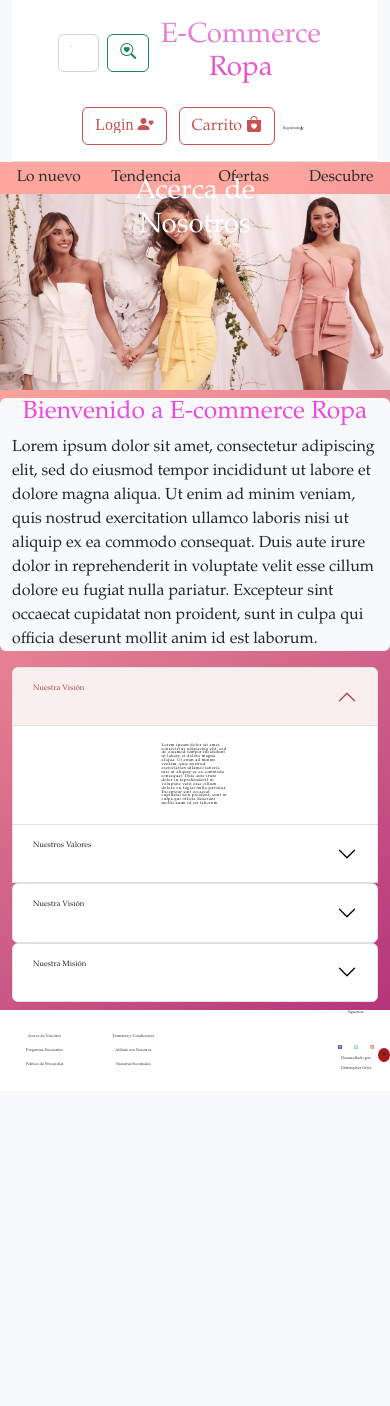
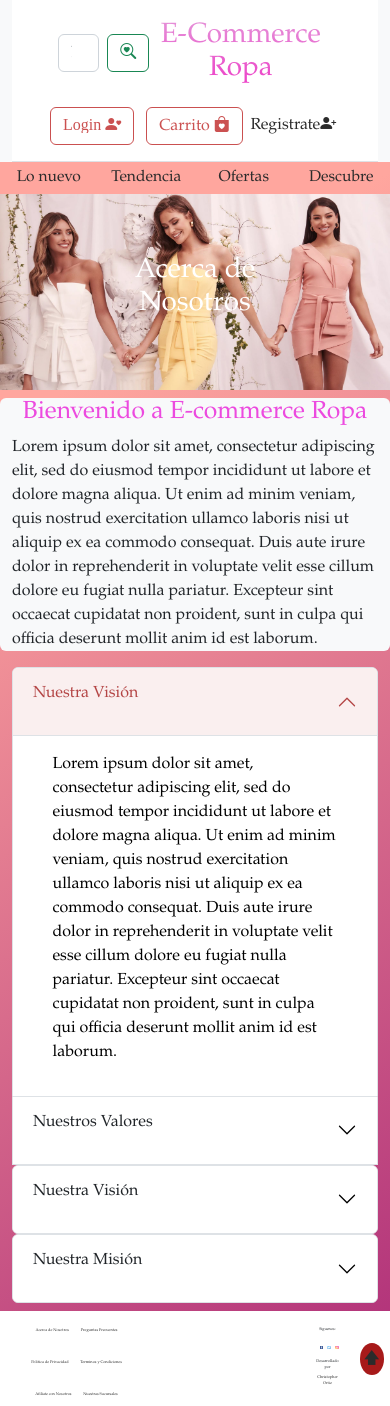
Before and after one commit to superchangoman2/tienda-ropa-Christopher-Ortiz, a PHP site: page /about-us.html in a window 390 px wide. Before the commit the page ends 1070 px from the top, so only its background shows below. Run offline with PHP 8.4, Linux system fonts and the light colour scheme; some libraries are stand-ins or nearby versions; grey boxes are pictures that could not be loaded.

Commit message:
Footer responsive
Se arregló el footer

```diff
--- a/about-us.html
+++ b/about-us.html
@@ -26,7 +26,7 @@
                 <div class="col-md-3 text-end">
                     <button type="button" class="btn btn-outline-primary me-2"><a href="login.html">Login </a><i class="bi bi-person-heart"></i></button>
                     <button type="button" class="btn btn-outline-primary">Carrito <i class="bi bi-bag-heart-fill"></i></button>
-                    <a href="sign_up.html">Registrate<i class="bi bi-person-plus-fill"></i></a>
+                    <a id="enlace_sign_up" href="sign_up.html">Registrate<i class="bi bi-person-plus-fill"></i></a>
                 </div>
             </header>
           </div>
@@ -148,25 +148,40 @@
         </main>
         <!-- Pie de página -->
         <footer id="abajo" >
+            <div>
               <ul class="enlaces-footer">
+                  <div>
                     <li><a href="about-us.html">Acerca de Nosotros</a></li>
                     <li><a href="faq.html">Preguntas Frecuentes</a></li>
+                  </div>
+                  <div >
                     <li><a href="not-found.html">Politica de Privacidad</a></li>
-            </ul>
-            <ul class="enlaces-footer">
                     <li><a href="terms.html">Terminos y Condiciones</a></li>
+                  </div>
+                  <div>
                     <li><a href="not-found.html">Afiliate con Nosotros</a></li>
                     <li><a href="our-stores.html">Nuestras Sucursales</a></li>
-            </ul>
+                  </div>
+            </div>
+
+            <div>
               <iframe src="https://www.google.com/maps/embed?pb=!1m18!1m12!1m3!1d3036.9589583960083!2d116.56818621618704!3d40.43190767936331!2m3!1f0!2f0!3f0!3m2!1i1024!2i768!4f13.1!3m3!1m2!1s0x35f121d7687f2ccf%3A0xd040259b950522df!2sMuralla%20China!5e0!3m2!1ses-419!2smx!4v1657843575360!5m2!1ses-419!2smx"  style="border:0;" allowfullscreen="" loading="lazy" referrerpolicy="no-referrer-when-downgrade"></iframe>
-            <div id="redes">
+            </div>
+
+            <div id="redes" class="container-fluid">
+                <div class="">
                   <p>Siguenos:</p>
-                <a href="https://www.facebook.com"><img src="img/facebook.ico" alt="Facebook"></a>
-                <a href="https://www.twitter.com"><img src="img/twitter.ico" alt="Twitter"></a>
-                <a href="https://www.instagram.com"><img src="img/instagram.ico" alt="Instagram"></a>
-
+                </div>
+                <div class="justify-content-center">
+                  <a href="https://www.facebook.com" class="social col-2"><img src="img/facebook.ico" alt="Facebook"></a>
+                  <a href="https://www.twitter.com" class="social col-2"><img src="img/twitter.ico" alt="Twitter"></a>
+                  <a href="https://www.instagram.com" class="social col-2"><img src="img/instagram.ico" alt="Instagram"></a>
+                </div>
+                <div class="">
                   <p>Desarrollado por <a href="#">Christopher Ortiz</a></p>
                 </div>
+            </div>
+
             <div class="ir-inicio">
               <a id="flecha-inicio" href="#cabecera">🡅</a>
             </div>
--- a/scss/components/_accordion.scss
+++ b/scss/components/_accordion.scss
@@ -1,19 +1,8 @@
 .accordion-body{
-    padding-top: 5vh;
-    padding-bottom: 5vh;
-    margin-left: 15vh;
-    margin-right: 15vh;
-    font-size: 18px;
-
-    p{
-        font-size: 1vw;
-        line-height: 1vw;
-        letter-spacing: 0.1vw;
-        font-weight: 400;
-        display: flex;
-        flex-direction: column;
-        margin: 0.5vw;
-    }
+    padding-top: 5vw;
+    padding-bottom: 5vw;
+    margin-left: 5vw;
+    margin-right: 5vw;
 
     li{
         padding: 0;
@@ -26,6 +15,6 @@
     --bs-accordion-btn-bg: #f5bcbcda;
 }
 
-.accordion-button p{
+.accordion-button{
     font-size: 2vw;
 }
--- a/scss/layout/_footer.scss
+++ b/scss/layout/_footer.scss
@@ -2,17 +2,19 @@
 
 #abajo{
     display: grid;
-    grid-template-columns: 4fr 4fr 4fr 2fr 0.1fr;
+    grid-template-columns: 4fr 4fr 1fr 1fr;
     align-items: center;
     background-color: $color-default-fondo;
 }
 
 .enlaces-footer{
-    display: flex;
     flex-direction: column;
-    justify-content: flex-start;
     a{
         padding: 0;
+        font-size: 1vw;
+    }
+    div{
+      padding-left: 2vw;
     }
 }
 
@@ -62,6 +64,12 @@
   }
   p{
     font-size: 1vw;
+    margin: 0;
+  }
+  .social{
+    height: 1vw;
+    width: 1vw;
+    padding: 0.5vw;
   }
 
 }
--- a/scss/layout/_grid.scss
+++ b/scss/layout/_grid.scss
@@ -6,10 +6,6 @@
 
     .texto-sobrepuesto{
         font-size: 14px;
-    }
-    .centered-about-us{
-        top: 10%;
-        // @include tamanios-responsive(80vw, 10vw);
     }
 }
 
@@ -21,11 +17,6 @@
     .texto-sobrepuesto{
         font-size: 16px;
     }
-    .centered-about-us{
-        top: 10%;
-        // @include tamanios-responsive(80vw, 10vw);
-    }
-
 }
 
 
@@ -36,9 +27,8 @@
     .texto-sobrepuesto{
         font-size: 20px;
     }
-    .centered-about-us{
-        top: 10%;
-        // @include tamanios-responsive(80vw, 10vw);
+    .centered-about-us h1{
+        font-size: 2.5rem;
     }
 }
 
@@ -50,7 +40,9 @@
     .texto-sobrepuesto{
         font-size: 20px;
     }
-
+    .centered-about-us h1{
+        font-size: 3rem;
+    }
 
 }
 
@@ -58,6 +50,10 @@
     .producto img, .item-tendencia img{
         @include tamanios-responsive(23vw, 34vw);
     }
+    .centered-about-us h1{
+        font-size: 5rem;
+    }
+
     h2 {
         font-size: 1.5rem;
     }
@@ -67,13 +63,16 @@
     .grid-tendencia{
         grid-template-columns: repeat(3, 1fr);
     }
-
 }
 
 @media (min-width: 1200px) {
     .producto img, .item-tendencia img{
         @include tamanios-responsive(25vw, 35vw);
     }
+    .centered-about-us h1{
+        font-size: 10rem;
+    }
+
     h2 {
         font-size: 4rem;
     }
--- a/scss/layout/_header.scss
+++ b/scss/layout/_header.scss
@@ -41,7 +41,6 @@
     text-decoration: none;
     padding: 1vw;
     display: inline-block;
-    font-size: 1vw;
 }
 
 /* Header */
```
Also changed, not shown: dresses.html (+24 -9 lines), faq.html (+24 -9 lines), index.html (+24 -9 lines), login.html (+21 -10 lines), not-found.html (+24 -9 lines), our-stores.html (+27 -14 lines), sign_up.html (+24 -9 lines), terms.html (+24 -9 lines), css/estilos.css, 1 other file. Lines whose indentation alone changed are shown as unchanged.
